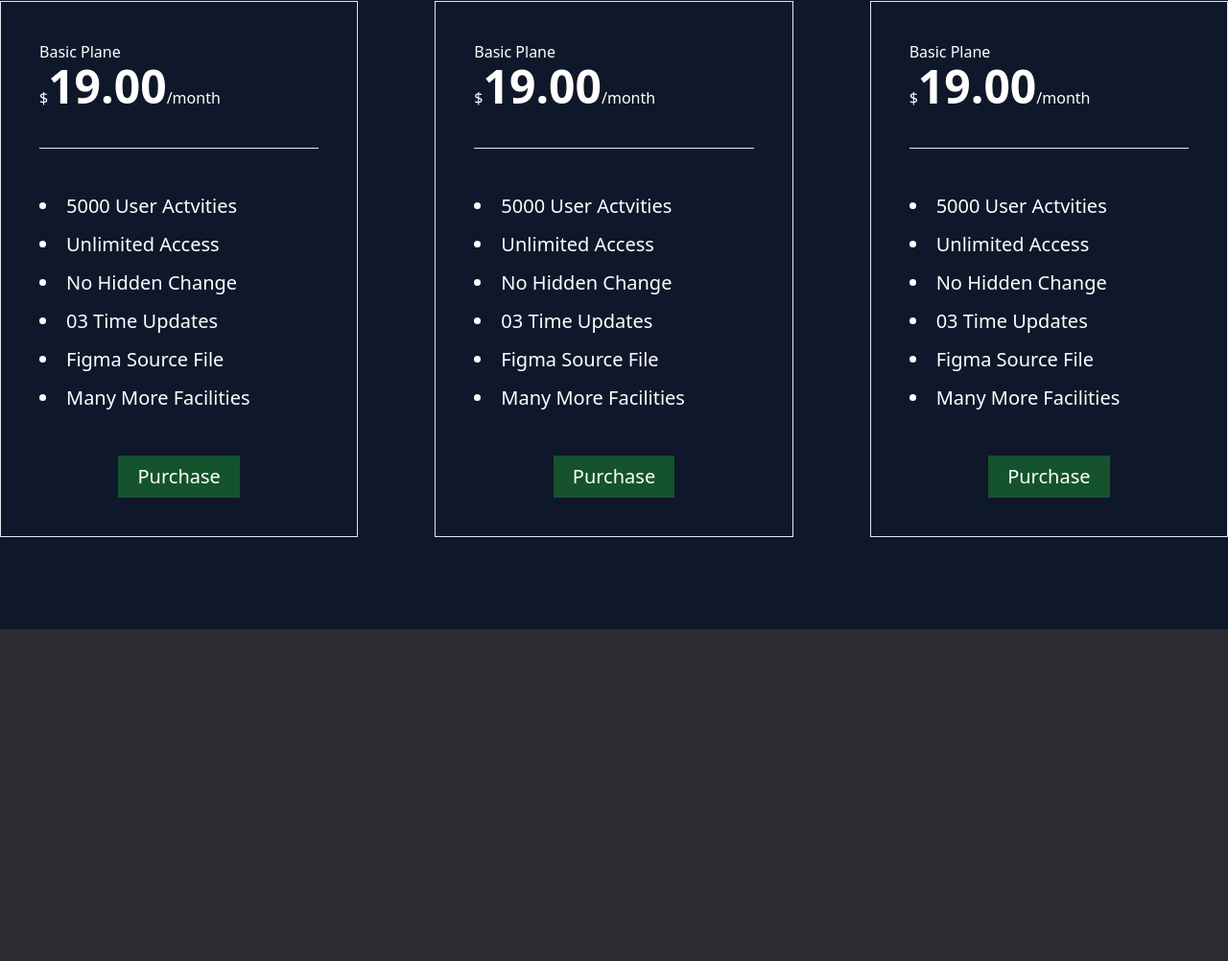
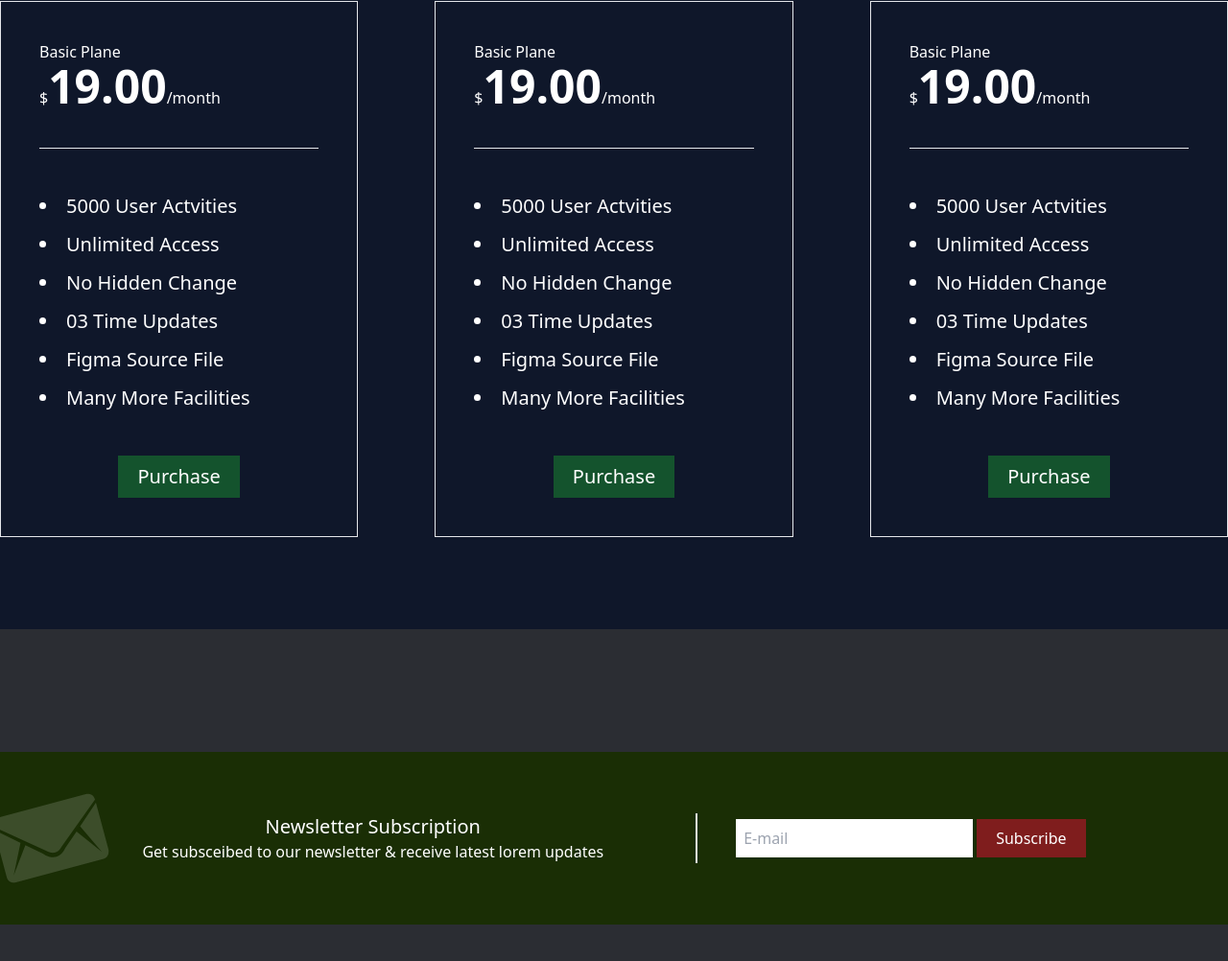
Before and after one commit to mdzuwelrana/First_Tailwind-project, a website built with Vite: page index.html in a window 1280 px wide. Shown: the part 3086-4088 px from the top of the page at 96% size. Before the commit the page ends 3822 px from the top, so only its background shows below. Built offline with nearby package versions, Linux system fonts and the light colour scheme.

Commit message:
subscribe section

```diff
--- a/index.html
+++ b/index.html
@@ -186,6 +186,20 @@
         </div>
     </section>
 
+    <section style="background-image: url(images/subscribe-bg\ \(1\).png);" class="my-10 sm:my-16 md:my-20 lg:my-32 py-10 sm:py-16 md:my-20 bg-lime-950 bg-no-repeat bg-left">
+        <div class="sm:flex justify-center items-center text-white gap-10 sm:16 md:20 lg:32">
+            <div class="text-center mb-10 sm:mb-0 sm:border-r-2 sm:pr-24">
+                <h2 class="text-xl"> Newsletter Subscription</h2>
+                <p> Get subsceibed to our newsletter & receive latest lorem updates</p>
+            </div>
+
+            <div class="flex justify-center items-center gap-1">
+                <input class=" h-10 border-none px-2" type="email" placeholder="E-mail">
+                <button class="bg-red-900 px-5 py-2 hover:bg-red-600 transition"> Subscribe </button>
+            </div>
+        </div>
+    </section>
+
   </main>
 
 </body>
```
Also changed, not shown: images/subscribe-bg (1).png (added).
